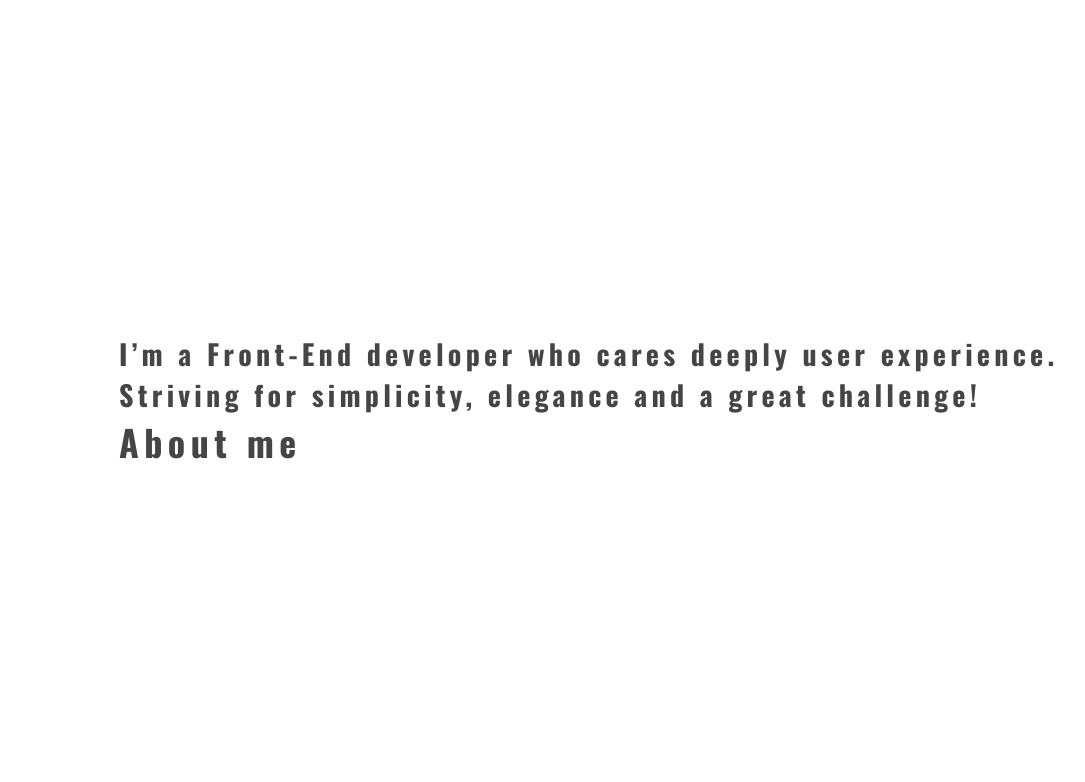
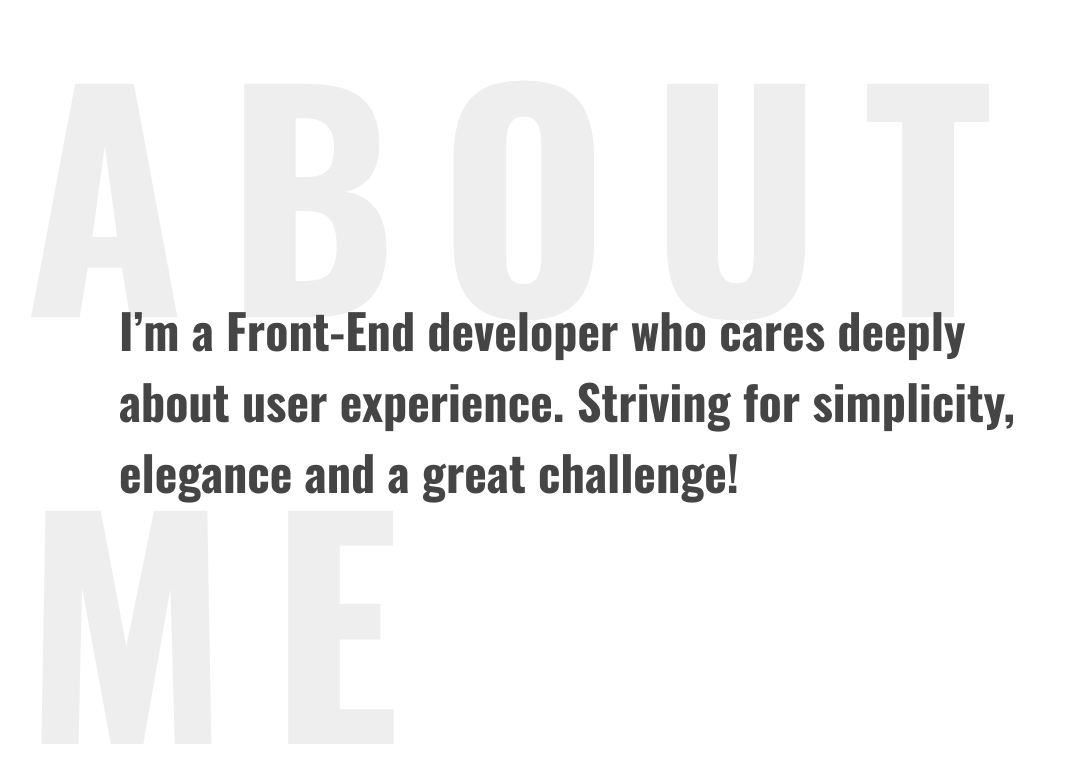
Before and after one commit to Valuh-Marko/mv-resume, a React (Create React App) app: page /about in a window 1280 px wide. Shown: the top 782 px of the page, without its empty margins (45-1130 px from the left). Built offline with nearby package versions, Linux system fonts and the light colour scheme.

Commit message:
About Page

```diff
--- a/src/App.scss
+++ b/src/App.scss
@@ -33,6 +33,7 @@ $marginXL: 6.25rem; //100px
 body {
   color: $softBlack;
   font-size: 1.5rem;
+  position: relative;
 }
 
 h1,
--- a/src/components/About/About.js
+++ b/src/components/About/About.js
@@ -7,10 +7,10 @@ export default function About() {
   return (
     <div className="container">
       <div className="about_content">
-        <h3 className="about_text">
-          I’m a Front-End developer who cares deeply user experience. Striving
-          for simplicity, elegance and a great challenge!
-        </h3>
+        <h4 className="about_text">
+          I’m a Front-End developer who cares deeply about user experience.
+          Striving for simplicity, elegance and a great challenge!
+        </h4>
         <h2 className="about_backdrop_text">About me</h2>
       </div>
     </div>
--- a/src/components/About/about.scss
+++ b/src/components/About/about.scss
@@ -1 +1,23 @@
 @import "../../App.scss";
+
+.about_content {
+  display: flex;
+  align-items: center;
+  justify-content: flex-end;
+}
+
+.about_text {
+  z-index: 1;
+  max-width: 1311px;
+  font-weight: 700px;
+  font-size: 3rem;
+}
+
+.about_backdrop_text {
+  color: rgba($lightGray, 0.15);
+  text-transform: uppercase;
+  font-size: 18rem;
+  position: absolute;
+  left: $paddingL;
+  z-index: 0;
+}
```
